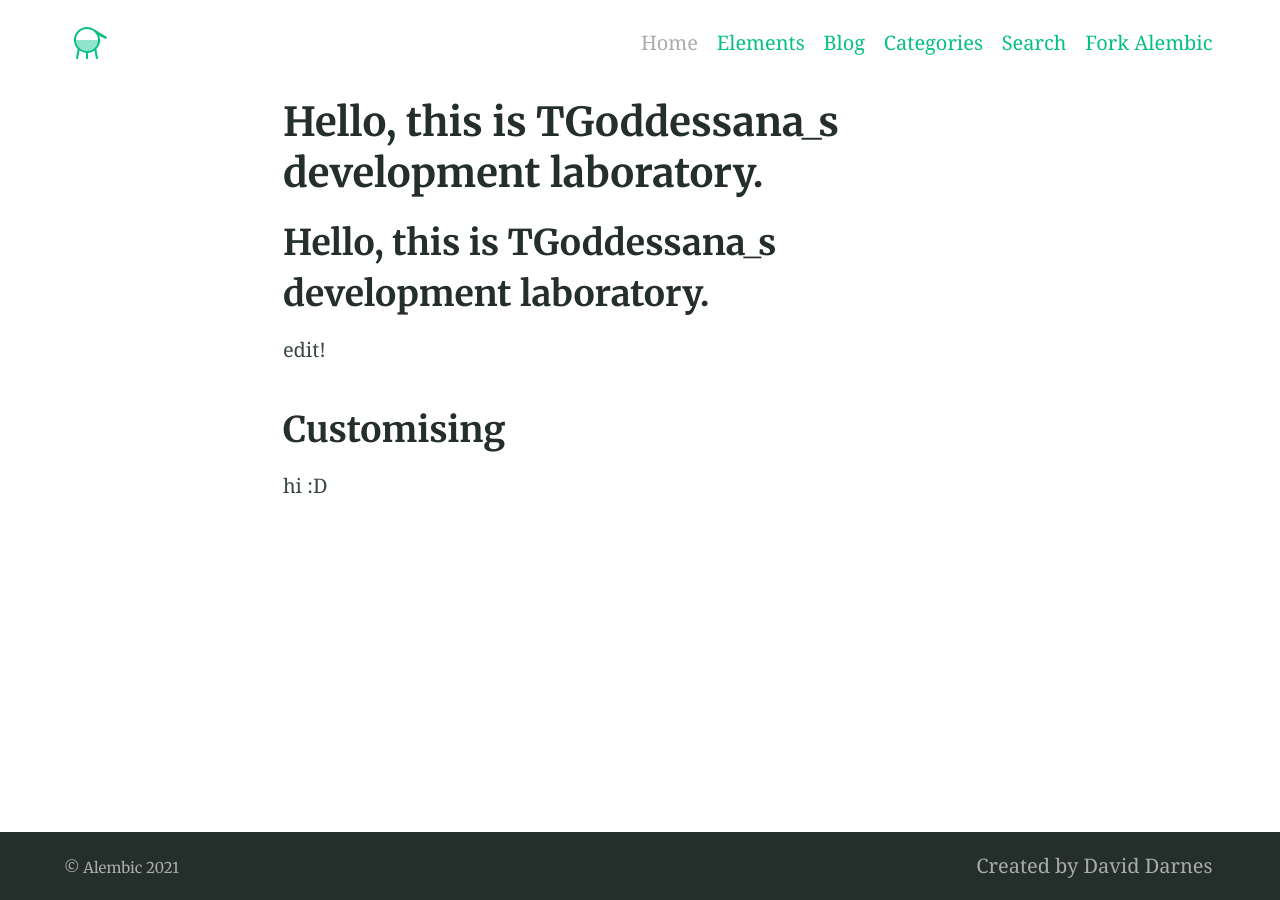
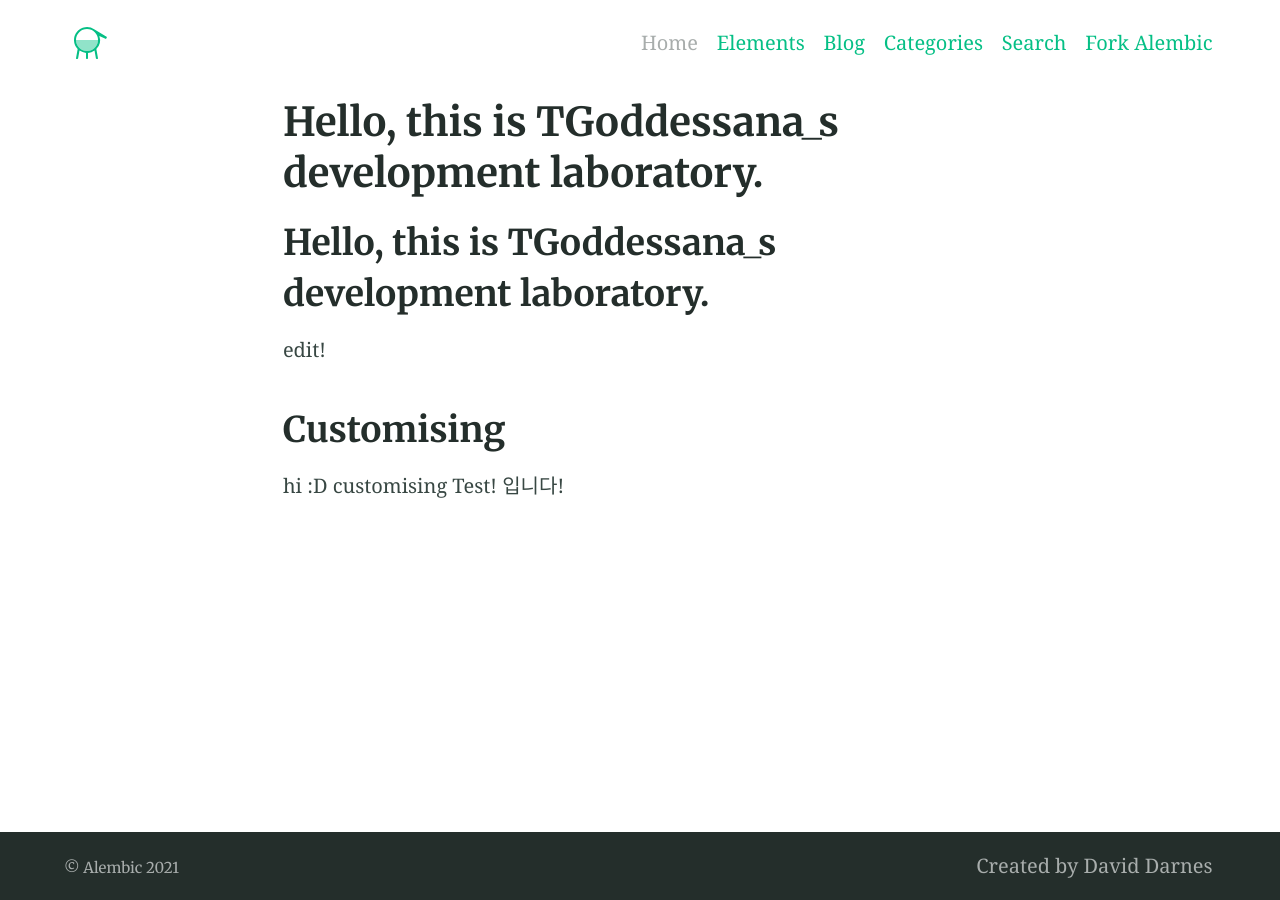
Before and after one commit to daviddarnes/alembic, a Jekyll site: the page built from index.md, in a window 1280 px wide. Built offline with Jekyll 4.4.1, drawn with Linux system fonts in a browser that asks for light colours; our own code applies the rules of GitHub Pages for plain Markdown files.

Commit message:
Update index.md

```diff
--- a/index.md
+++ b/index.md
@@ -16,3 +16,5 @@ edit!
 ## Customising
 
 hi :D
+customising Test!
+입니다!
```
